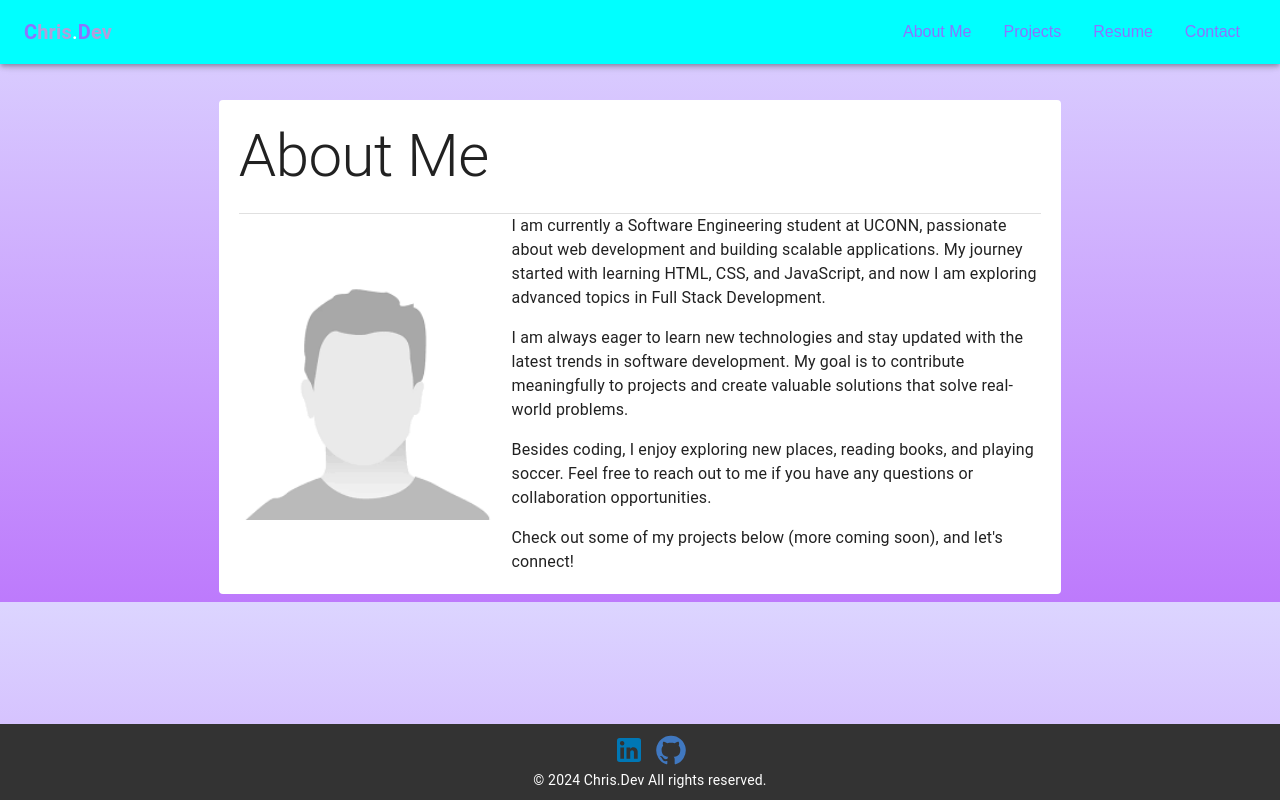
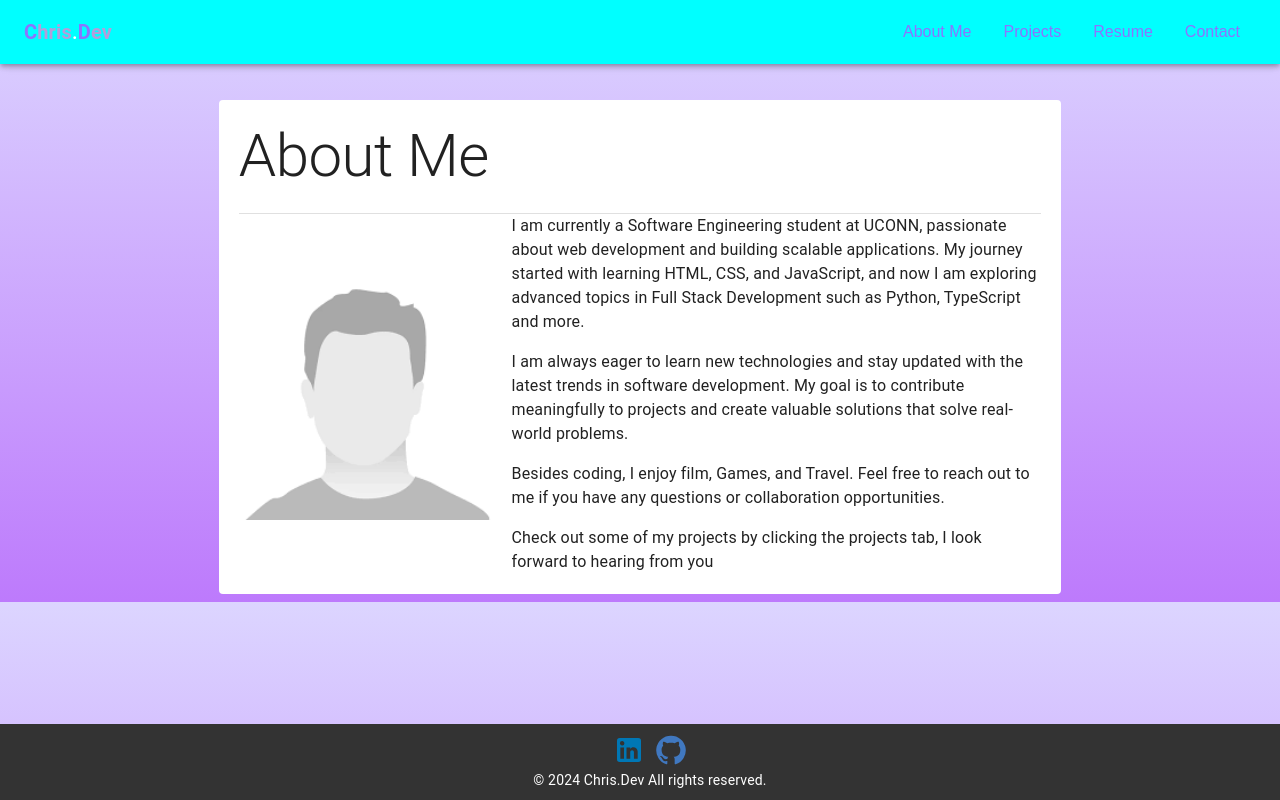
Before and after one commit to CCUE96/Chris.Dev-2.0-React, a React (Vite) app: page / in a window 1280 px wide. Built offline with nearby package versions, Linux system fonts and the light colour scheme.

Commit message:
refractored my aboutme page

```diff
--- a/src/pages/aboutme.jsx
+++ b/src/pages/aboutme.jsx
@@ -32,10 +32,11 @@ const AboutMe = () => {
                 <img src={PlaceholderImage} alt="Placeholder" style={{ width: '100%', borderRadius: '8px' }} />
               </Grid>
               <Grid item xs={12} md={8}>
+                {/* sperated into multiple paragrahs to fill out the page */}
                 <Typography variant="body1" paragraph>
                   I am currently a Software Engineering student at UCONN, passionate about web development and building
                   scalable applications. My journey started with learning HTML, CSS, and JavaScript, and now I am
-                  exploring advanced topics in Full Stack Development.
+                  exploring advanced topics in Full Stack Development such as Python, TypeScript and more.
                 </Typography>
                 <Typography variant="body1" paragraph>
                   I am always eager to learn new technologies and stay updated with the latest trends in software
@@ -43,11 +44,11 @@ const AboutMe = () => {
                   solve real-world problems.
                 </Typography>
                 <Typography variant="body1" paragraph>
-                  Besides coding, I enjoy exploring new places, reading books, and playing soccer. Feel free to reach
+                  Besides coding, I enjoy film, Games, and Travel. Feel free to reach
                   out to me if you have any questions or collaboration opportunities.
                 </Typography>
                 <Typography variant="body1">
-                  Check out some of my projects below (more coming soon), and let's connect!
+                  Check out some of my projects by clicking the projects tab, I look forward to hearing from you
                 </Typography>
               </Grid>
             </Grid>
```
